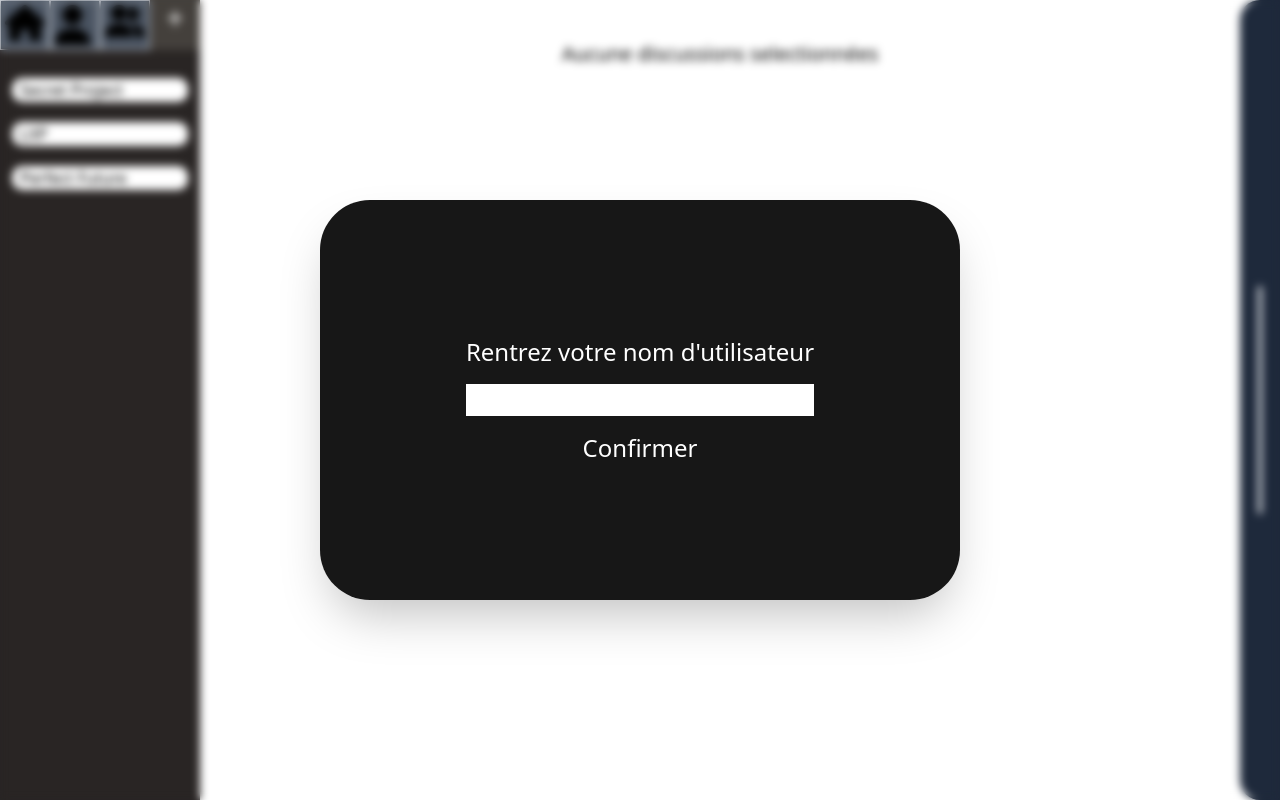
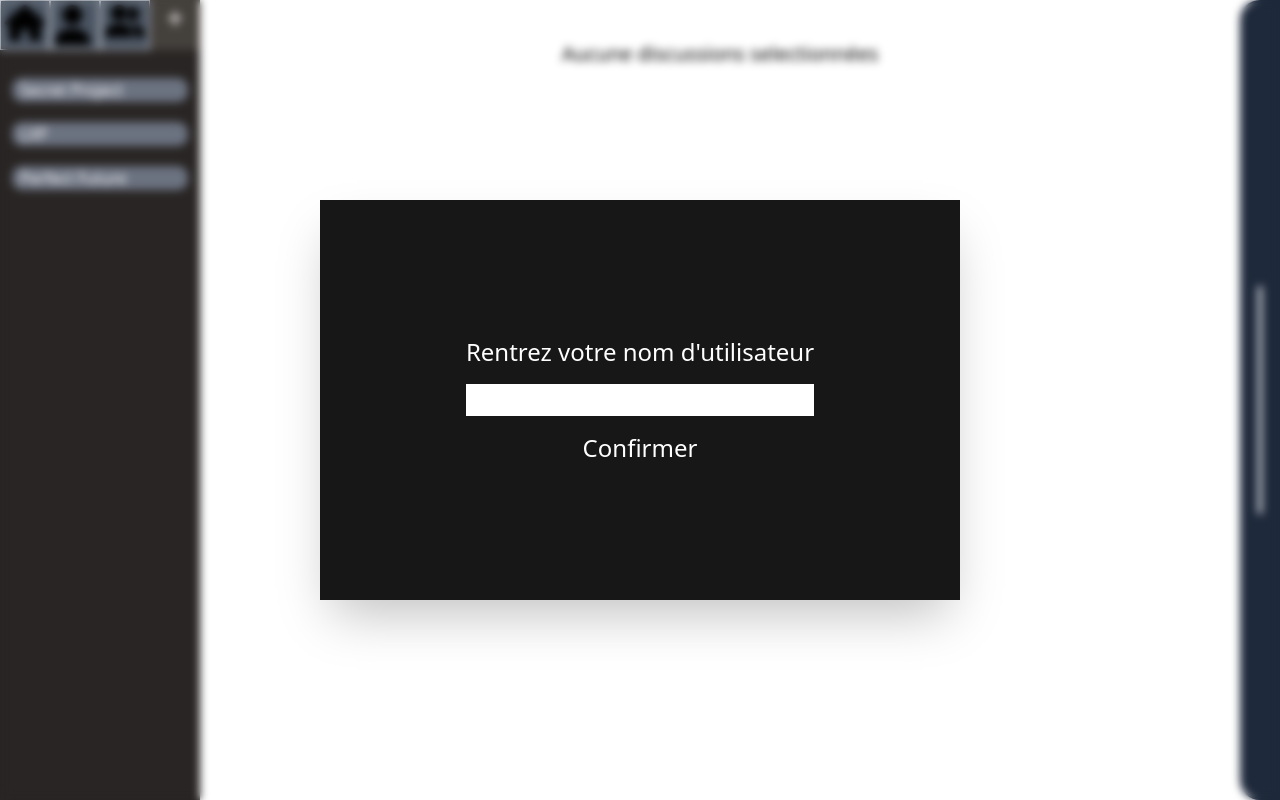
Before and after one commit to MartinDHLL/websocket-demo, a React (Create React App) app in the folder front-react/: page / in a window 1280 px wide. Built offline with nearby package versions, Linux system fonts and the light colour scheme.

Commit message:
ajout styles boutons salons

```diff
--- a/front-react/src/App/App.jsx
+++ b/front-react/src/App/App.jsx
@@ -59,7 +59,7 @@ function App() {
         ) : (
           <p className="text-xl py-10">Aucune discussions selectionnées</p>
         )}
-        <OptionsSidebar username={username} />
+        <OptionsSidebar username={username} changeRoom={changeRoom} />
       </div>
 
       <ConnectionWindow setUsername={setUsername} />
--- a/front-react/src/ChannelsList/Channel/Channel.jsx
+++ b/front-react/src/ChannelsList/Channel/Channel.jsx
@@ -1,8 +1,25 @@
-const Channel = ({ name, changeRoom }) => {
+import { useEffect, useState } from "react";
+
+const Channel = ({ name, room, changeRoom }) => {
+  const [isActive, setActive] = useState(false);
+  const setClasses = () => {
+    return `break-all overflow-hidden  max-h-[5%] rounded-[10px] cursor-pointer ${
+      isActive
+        ? "text-white bg-gray-800"
+        : "bg-gray-500 text-white hover:bg-black hover:text-blue-200"
+    }`;
+  };
+
+  useEffect(() => {
+    setActive(name === room);
+  }, [name, room]);
+
   return (
     <div
-      onClick={() => changeRoom(name)}
-      className="break-all overflow-hidden bg-white max-h-[5%] rounded-[10px] cursor-pointer hover:bg-yellow-200 hover:text-orange-700"
+      onClick={() => {
+        changeRoom(name);
+      }}
+      className={setClasses()}
     >
       <div className="pr-2 pl-2 text-[12pt] ">
         <p>{name}</p>
--- a/front-react/src/ChannelsList/ChannelsList.jsx
+++ b/front-react/src/ChannelsList/ChannelsList.jsx
@@ -2,7 +2,7 @@ import AddButton from "./buttons/AddButton";
 import Icon from "./buttons/Icon";
 import Channel from "./Channel/Channel";
 
-export default function ChannelsList({ changeRoom }) {
+export default function ChannelsList({ room, changeRoom }) {
   return (
     <div className="w-fit flex flex-col justify-start items-start gap-y-4 bg-stone-800 min-h-full overflow-hidden text-center">
       <div className="w-full flex justify-between ">
@@ -12,9 +12,13 @@ export default function ChannelsList({ changeRoom }) {
         <AddButton />
       </div>
       <div className="flex flex-col justify-start h-full gap-y-5 w-full text-left p-3">
-        <Channel name="Secret Project" changeRoom={changeRoom} /*color=0*/ />
-        <Channel name="LXP" changeRoom={changeRoom} /*color=1*/ />
-        <Channel name="Perfect Future" changeRoom={changeRoom} />
+        <Channel
+          name="Secret Project"
+          room={room}
+          changeRoom={changeRoom} /*color=0*/
+        />
+        <Channel name="LXP" room={room} changeRoom={changeRoom} /*color=1*/ />
+        <Channel name="Perfect Future" room={room} changeRoom={changeRoom} />
       </div>
     </div>
   );
--- a/front-react/src/ConnectionWindow/ConnectionWindow.jsx
+++ b/front-react/src/ConnectionWindow/ConnectionWindow.jsx
@@ -26,7 +26,7 @@ export default function ConnectionWindow({ setUsername }) {
       <div className="flex flex-col items-center min-h-screen justify-center">
         {/* transparent background with blur to hide non-loaded components */}
         <div className="fixed w-full h-full backdrop-blur-sm bg-transparent" />
-        <div className="fixed bg-neutral-900 flex flex-col gap-y-4 items-center justify-center w-[50%] h-[50%] rounded-[50px] shadow-2xl text-white text-2xl">
+        <div className="fixed bg-neutral-900 flex flex-col gap-y-4 items-center justify-center w-[50%] h-[50%] shadow-2xl text-white text-2xl">
           <p>Rentrez votre nom d'utilisateur</p>
           <input
             onChange={handleInput}
--- a/front-react/src/OptionsSidebar/OptionsSidebar.jsx
+++ b/front-react/src/OptionsSidebar/OptionsSidebar.jsx
@@ -1,33 +1,32 @@
-import { useEffect, useState } from "react";
+import { useState } from "react";
 import socket from "../socketio";
+import UserInfo from "./UserInfo/UserInfo";
 
-export default function OptionsSidebar({ username }) {
-  const [barClass, setBarClass] = useState("");
+export default function OptionsSidebar({ username, changeRoom }) {
   const [isBarOpen, setBarState] = useState(false);
 
+  const setClasses = () => {
+    return `flex flex-col justify-start items-center p-5 bg-slate-800 min-h-full text-white rounded-tl-[20px] rounded-bl-[20px] ${
+      isBarOpen
+        ? "w-[20%]"
+        : "w-[0] hover:bg-black animation- hover:cursor-pointer hover:animate-pulse"
+    }`;
+  };
+
   const handleClick = isBarOpen
-    ? () => {
-        console.log(isBarOpen);
-        setBarState(false);
+    ? // si la barre verticale de droite est déjà ouverte
+      () => {
+        setBarState(false); // fermer la barre de connexion
+        changeRoom(null); // changer le canal vers null (aucun canal) et effacer tous les messages existants
         socket.disconnect();
-        console.log(isBarOpen);
       }
-    : () => {
-        setBarState(true);
+    : // si la barre verticale de droite est fermée
+      () => {
+        setBarState(true); // ouvrir la barre verticale
       };
 
-  useEffect(() => {
-    setBarClass(
-      `flex flex-col justify-start items-center p-5 bg-slate-800 min-h-full text-white rounded-tl-[20px] rounded-bl-[20px] ${
-        isBarOpen
-          ? "w-[20%]"
-          : "w-[0] hover:bg-black animation- hover:cursor-pointer hover:animate-pulse"
-      }`
-    );
-  }, [isBarOpen]);
-
   return (
-    <div onClick={handleClick} className={barClass}>
+    <div onClick={handleClick} className={setClasses()}>
       {!isBarOpen ? (
         <div className="flex flex-col justify-center h-full">
           <hr className="border-2 h-[30%] rounded-full" />
@@ -35,10 +34,10 @@ export default function OptionsSidebar({ username }) {
       ) : null}
       {isBarOpen ? (
         <div>
-          <p>Utilisateur : {username}</p>
+          <UserInfo username={username} />
           <button
             onClick={handleClick}
-            className="p-1 bg-white text-black hover:bg-black hover:text-red-200"
+            className="m-2 p-1 bg-white text-black hover:bg-black hover:text-red-200"
           >
             Se deconnecter
           </button>
--- /dev/null
+++ b/front-react/src/OptionsSidebar/UserInfo/UserInfo.jsx
@@ -0,0 +1,3 @@
+const UserInfo = ({ username }) => <p>Utilisateur : {username}</p>;
+
+export default UserInfo;
```
Also changed, not shown: 1 other file (tests, documents, lock files or other folders).
